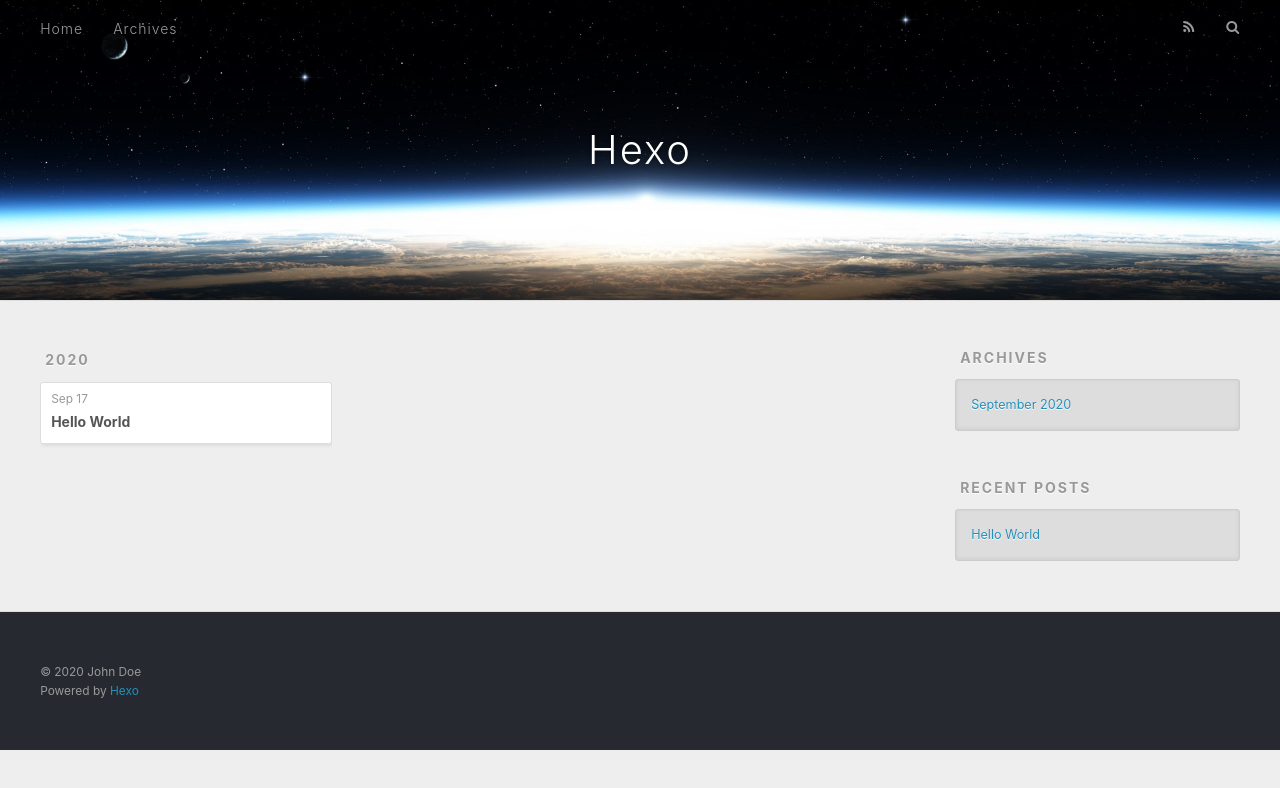
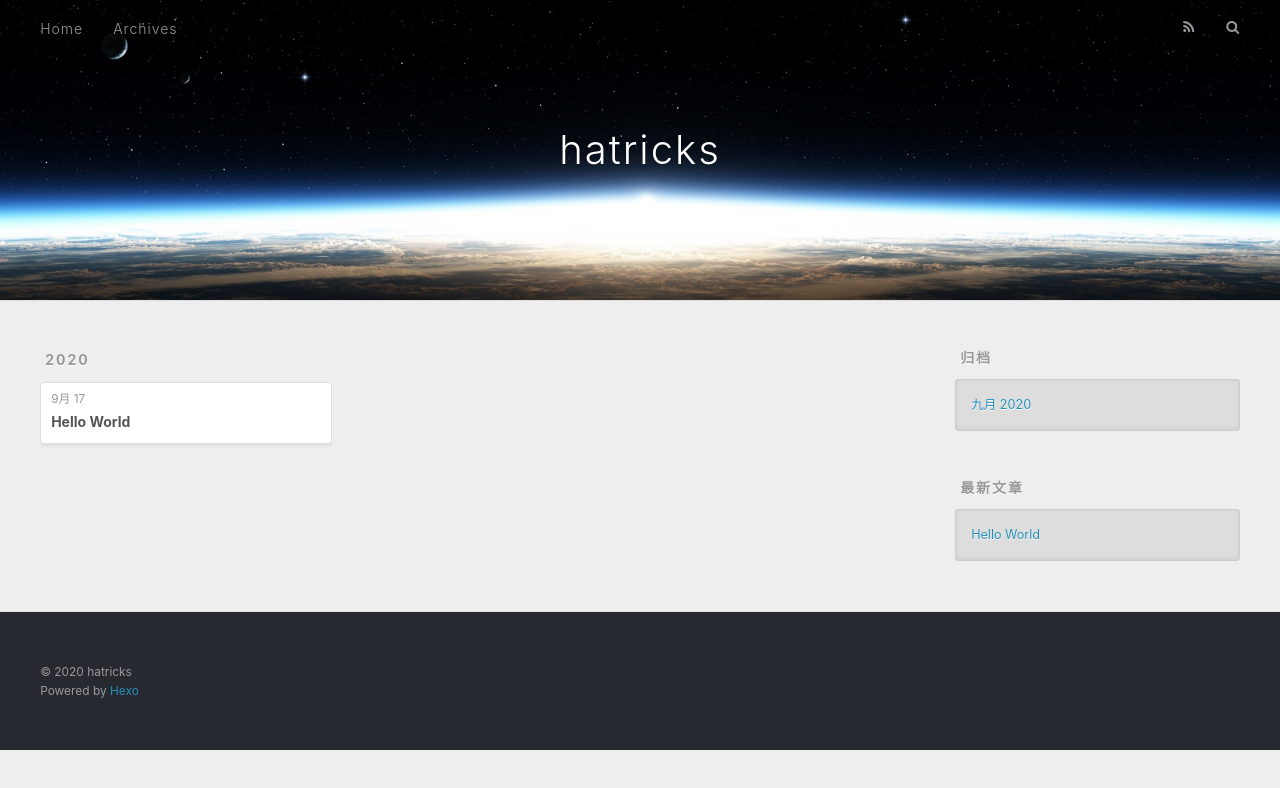
Before and after one commit to hatricks/hatricks.github.io, a plain HTML site: page archives/index.html in a window 1280 px wide. Drawn offline with nearby package versions, Linux system fonts and the light colour scheme.

Commit message:
Site updated: 2020-09-17 14:11:08

```diff
--- a/archives/index.html
+++ b/archives/index.html
@@ -5,17 +5,19 @@
 
 
 
-  <title>Archives | Hexo</title>
+  <title>归档 | hatricks</title>
   <meta name="viewport" content="width=device-width, initial-scale=1, maximum-scale=1">
-  <meta property="og:type" content="website">
-<meta property="og:title" content="Hexo">
+  <meta name="description" content="涉及语言Java,Python,Go,C,C++,涉及领域爬虫、深度学习、框架源码等">
+<meta property="og:type" content="website">
+<meta property="og:title" content="hatricks">
 <meta property="og:url" content="http://example.com/archives/index.html">
-<meta property="og:site_name" content="Hexo">
-<meta property="og:locale" content="en_US">
-<meta property="article:author" content="John Doe">
+<meta property="og:site_name" content="hatricks">
+<meta property="og:description" content="涉及语言Java,Python,Go,C,C++,涉及领域爬虫、深度学习、框架源码等">
+<meta property="og:locale" content="zh_CN">
+<meta property="article:author" content="hatricks">
 <meta name="twitter:card" content="summary">
 
-    <link rel="alternate" href="/atom.xml" title="Hexo" type="application/atom+xml">
+    <link rel="alternate" href="/atom.xml" title="hatricks" type="application/atom+xml">
 
 
     <link rel="icon" href="/favicon.png">
@@ -36,7 +38,7 @@
   <div id="header-outer" class="outer">
     <div id="header-title" class="inner">
       <h1 id="logo-wrap">
-        <a href="/" id="logo">Hexo</a>
+        <a href="/" id="logo">hatricks</a>
       </h1>
 
     </div>
@@ -53,7 +55,7 @@
 
           <a id="nav-rss-link" class="nav-icon" href="/atom.xml" title="RSS Feed"></a>
 
-        <a id="nav-search-btn" class="nav-icon" title="Search"></a>
+        <a id="nav-search-btn" class="nav-icon" title="搜索"></a>
       </nav>
       <div id="search-form-wrap">
         <form action="//google.com/search" method="get" accept-charset="UTF-8" class="search-form"><input type="search" name="q" class="search-form-input" placeholder="Search"><button type="submit" class="search-form-submit">&#xF002;</button><input type="hidden" name="sitesearch" value="http://example.com"></form>
@@ -79,7 +81,7 @@
   <div class="archive-article-inner">
     <header class="archive-article-header">
       <a href="/2020/09/17/hello-world/" class="archive-article-date">
-  <time datetime="2020-09-17T03:37:14.612Z" itemprop="datePublished">Sep 17</time>
+  <time datetime="2020-09-17T03:37:14.612Z" itemprop="datePublished">9月 17</time>
 </a>
 
 
@@ -111,9 +113,9 @@
 
 
   <div class="widget-wrap">
-    <h3 class="widget-title">Archives</h3>
+    <h3 class="widget-title">归档</h3>
     <div class="widget">
-      <ul class="archive-list"><li class="archive-list-item"><a class="archive-list-link" href="/archives/2020/09/">September 2020</a></li></ul>
+      <ul class="archive-list"><li class="archive-list-item"><a class="archive-list-link" href="/archives/2020/09/">九月 2020</a></li></ul>
     </div>
   </div>
 
@@ -121,7 +123,7 @@
 
 
   <div class="widget-wrap">
-    <h3 class="widget-title">Recent Posts</h3>
+    <h3 class="widget-title">最新文章</h3>
     <div class="widget">
       <ul>
 
@@ -141,7 +143,7 @@
 
   <div class="outer">
     <div id="footer-info" class="inner">
-      &copy; 2020 John Doe<br>
+      &copy; 2020 hatricks<br>
       Powered by <a href="http://hexo.io/" target="_blank">Hexo</a>
     </div>
   </div>
```
Also changed, not shown: 2020/09/17/hello-world/index.html (+11 -11 lines), archives/2020/09/index.html (+16 -14 lines), archives/2020/index.html (+16 -14 lines), index.html (+15 -13 lines).
